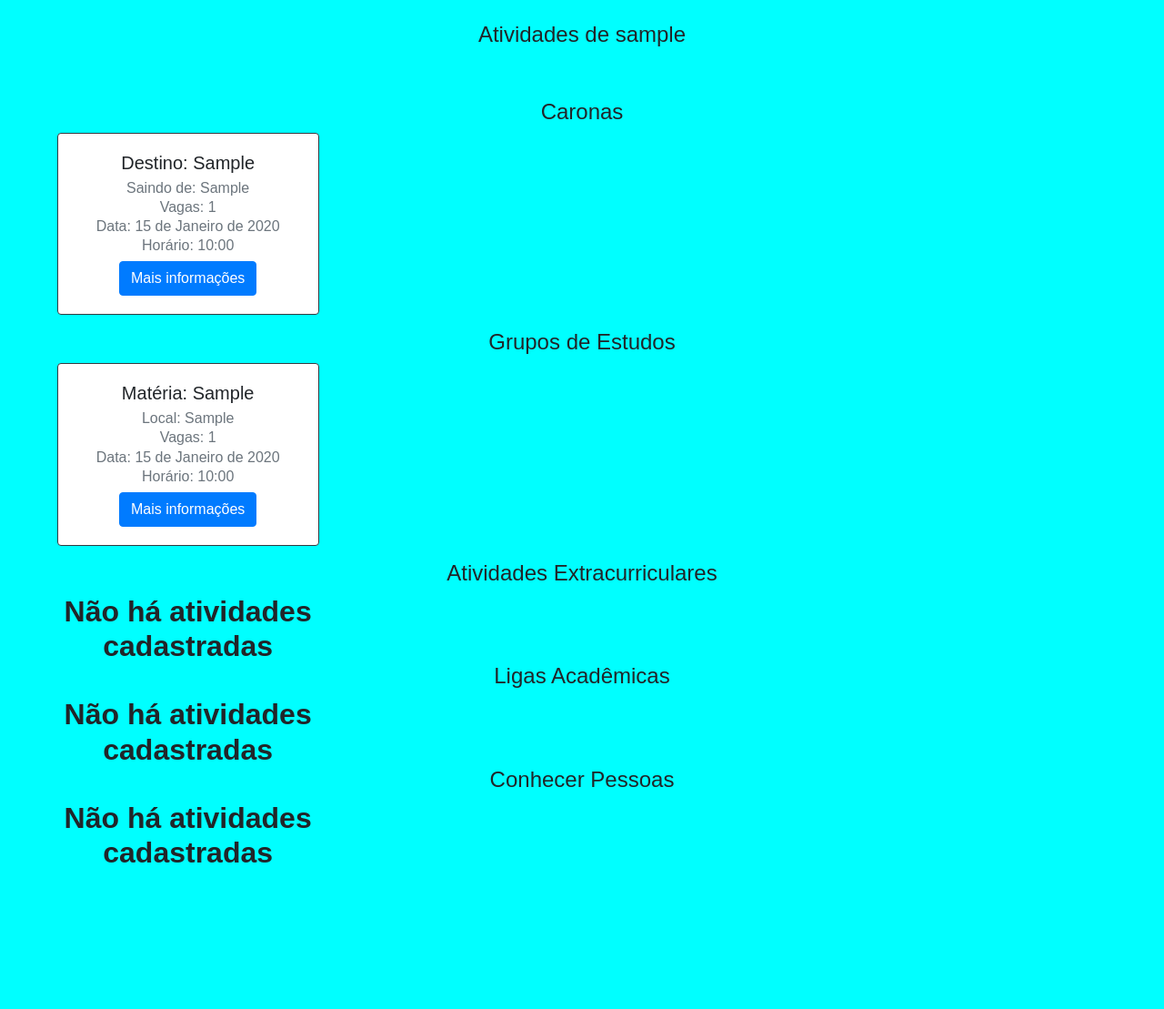
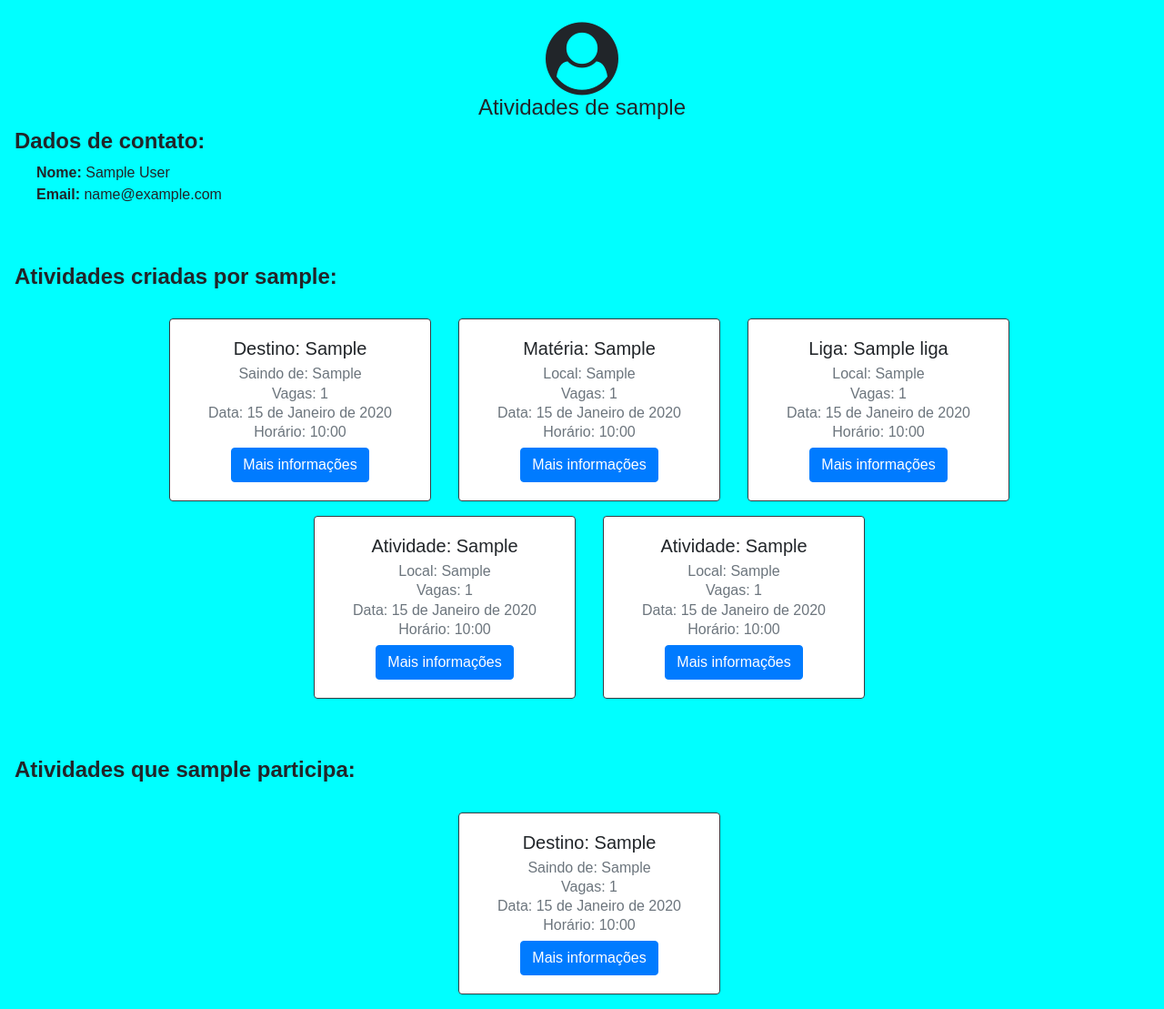
Before and after one commit to JoaoDuarteCunha/psiu2, a Django app: page /perfil/1 in a window 1280 px wide. Shown: the part 62-1171 px from the top of the page at 91% size. Before the commit the page ends 1010 px from the top, so only its background shows below. Run offline with Django 5.2, Linux system fonts and the light colour scheme; a user stored in the database is signed in; tables that the repository leaves empty hold one stand-in row (values such as "Sample post"); some libraries are stand-ins or nearby versions.

Commit message:
Página de perfil finalizada

```diff
--- a/psiuApp/templates/psiuApp/perfil.html
+++ b/psiuApp/templates/psiuApp/perfil.html
@@ -5,62 +5,53 @@
 
 <div class="container text-center">
     <br>
+    <i class="fa fa-user-circle fa-5x" aria-hidden="true"></i>
     <h4 class="text-center lh-sm">Atividades de {{ perfil.username }}</h4>
+</div>
+
+<div class="ml-3">
+    <h4><b>Dados de contato:</b></h4>
+    <div class="ml-4">
+        <p><b>Nome:</b> {{ user.first_name }} {{ user.last_name }}<br><b>Email:</b> {{ user.email }}</p>
+    </div>
 </div>
 
 <br>
 <br>
-<div class="text-center">
-    <h4 class="lh-sm">Caronas</h4>
-    <div class="card-columns">
-        {% for atividade in atividades_criadas.carona %}
+
+<div class="ml-3">
+    <h4><b>Atividades criadas por {{user.username}}:</b></h4>
+    <br>
+    <div class="container text-center">
+        <div class="row justify-content-center">
+            {% for atividade in atividades_criadas %}
+                <div class="col-auto">
                     {% include 'psiuApp/cards_personalizados.html' %}
+                </div>
             {% empty %}
-            <h2 class="negrito text-center">Não há atividades cadastradas</h2>
+                <h6>Usuário não criou atividades.</h6>
             {% endfor %}
         </div>
+    </div>
+</div>
 
-    <h4 class="lh-sm">Grupos de Estudos</h4>
-    <div class="card-columns">
-        {% for atividade in atividades_criadas.estudos %}
+<br>
+<br>
+
+<div class="ml-3">
+    <h4><b>Atividades que {{user.username}} participa:</b></h4>
+    <br>
+    <div class="container text-center">
+        <div class="row justify-content-center">
+            {% for atividade in atividades_participa %}
+                <div class="col-auto">
                     {% include 'psiuApp/cards_personalizados.html' %}
+                </div>
             {% empty %}
-            <h2 class="negrito text-center">Não há atividades cadastradas</h2>
+                <h6>Usuário não participa de atividades.</h6>
             {% endfor %}
         </div>
-
-    <h4 class="lh-sm">Atividades Extracurriculares</h4>
-    <div class="card-columns">
-        {% for atividade in atividades %}
-            {% if atividade.tipo == 'extracurriculares' %}
-                {% include 'psiuApp/cards_personalizados.html' %}
-            {% endif %}
-        {% empty %}
-            <h2 class="negrito text-center">Não há atividades cadastradas</h2>
-        {% endfor %}
+    </div>
 </div>
 
-    <h4 class="lh-sm">Ligas Acadêmicas</h4>
-    <div class="card-columns">
-        {% for atividade in atividades %}
-            {% if atividade.tipo == 'ligas' %}
-                {% include 'psiuApp/cards_personalizados.html' %}
-            {% endif %}
-        {% empty %}
-            <h2 class="negrito text-center">Não há atividades cadastradas</h2>
-        {% endfor %}
-    </div>
-
-    <h4 class="lh-sm">Conhecer Pessoas</h4>
-    <div class="card-columns">
-        {% for atividade in atividades %}
-            {% if atividade.tipo == 'conhecer_pessoas' %}
-                {% include 'psiuApp/cards_personalizados.html' %}
-            {% endif %}
-        {% empty %}
-            <h2 class="negrito text-center">Não há atividades cadastradas</h2>
-        {% endfor %}
-    </div>
-
-</div>
 {% endblock %}
--- a/psiuApp/views.py
+++ b/psiuApp/views.py
@@ -166,21 +166,21 @@ class PerfilView(View):
         except:
             return redirect('psiuApp:homepage')
 
-        atividades_criadas = {}
-        for atividade in listaAtividades:
-            atividades_tipo = tipoAtividadeModel(atividade).objects.filter(criador=pk)
-            for ativ in atividades_tipo:
-                ativ.tipo = atividade
+        atividades_criadas = []
+        for tipo_atividade in listaAtividades:
+            atividades = tipoAtividadeModel(tipo_atividade).objects.filter(criador=pk)
+            for atividade in atividades:
+                atividade.tipo = tipo_atividade
+            atividades_criadas.extend(atividades)
 
-            atividades_criadas[atividade] = atividades_tipo
+        #Pega atividades que usuário participa
+        participacoes = ParticipaAtividade.objects.filter(participante=pk)
+        atividades_participa = []
+        for participa in participacoes:
+            atividade = get_atividade(participa.atividade.id)
+            atividade.tipo = get_atividade_type(atividade)
+            atividades_participa.append(atividade)
 
-
-
-        atividades_participa = {}
-        #atividades_participa_dict = ParticipaAtividade.objects.filter(participante=pk)
-        #for atividade in atividades_participa:
-
-        #print(atividades_participa)
 
         contexto = {'atividades_criadas': atividades_criadas, 'atividades_participa': atividades_participa, 'perfil': perfil,}
 
```
Lines whose indentation alone changed are shown as unchanged.
